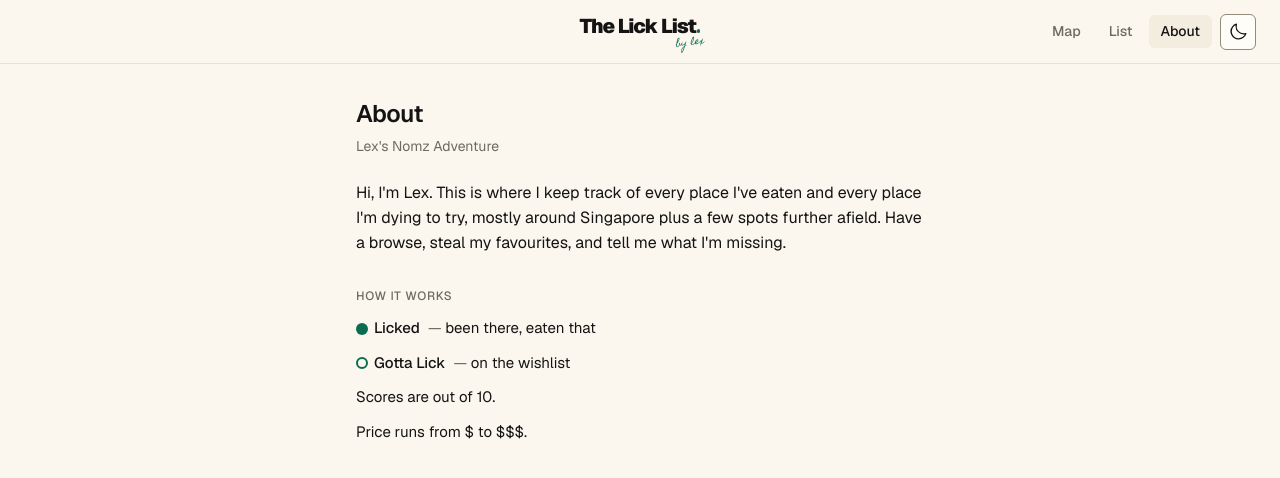
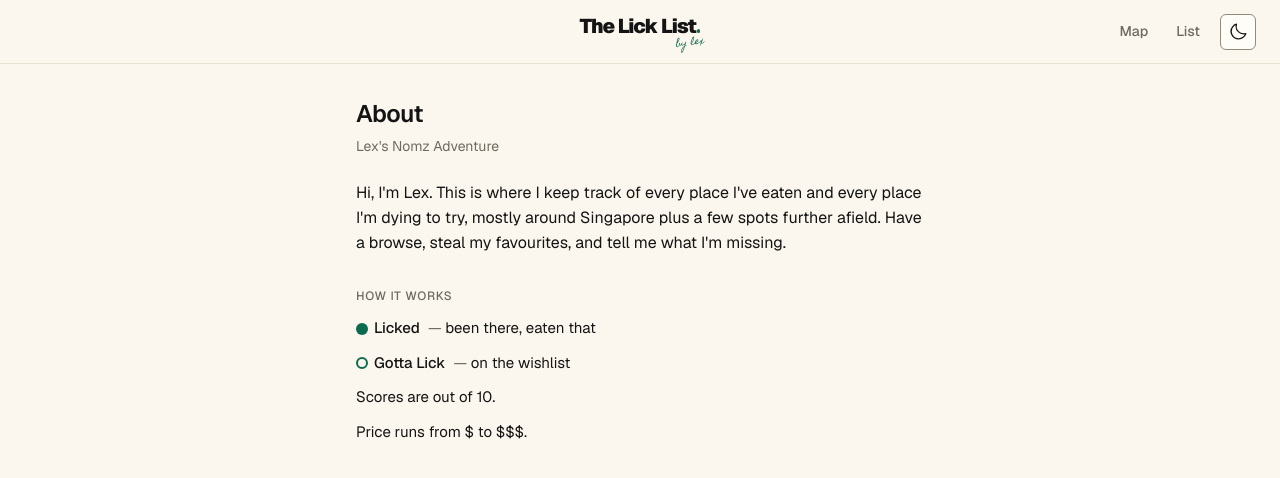
Before and after one commit to lxeiel/TheLickList, a Next.js app: page /about in a window 1280 px wide. Shown: the top 478 px of the page. Built offline with nearby package versions, Linux system fonts and the light colour scheme.

Commit message:
Remove About from the navbar
Co-Authored-By: Claude Opus 5.5 <noreply@anthropic.com>

```diff
--- a/app/_components/SiteNav.tsx
+++ b/app/_components/SiteNav.tsx
@@ -9,12 +9,11 @@ import Logo from "./Logo";
 import ThemeToggle from "./ThemeToggle";
 import styles from "./SiteNav.module.css";
 
-type Page = "map" | "list" | "about";
+type Page = "map" | "list";
 
 function currentPage(pathname: string): Page | null {
   if (pathname === "/") return "map";
   if (pathname.startsWith("/list")) return "list";
-  if (pathname.startsWith("/about")) return "about";
   return null;
 }
 
@@ -76,7 +75,6 @@ function NavBar({ hrefs }: { hrefs: Record<Page, string> }) {
   const links: { page: Page; label: string }[] = [
     { page: "map", label: "Map" },
     { page: "list", label: "List" },
-    { page: "about", label: "About" },
   ];
 
   return (
@@ -160,10 +158,10 @@ function NavBar({ hrefs }: { hrefs: Record<Page, string> }) {
 // string; useSearchParams requires a Suspense boundary (see layout.tsx).
 export default function SiteNav() {
   const params = useSearchParams();
-  return <NavBar hrefs={{ map: `${mapHref(params)}#map`, list: listHref(params), about: "/about" }} />;
+  return <NavBar hrefs={{ map: `${mapHref(params)}#map`, list: listHref(params) }} />;
 }
 
 // Same bar with plain links, shown until the query string is available.
 export function SiteNavFallback() {
-  return <NavBar hrefs={{ map: "/#map", list: "/list", about: "/about" }} />;
+  return <NavBar hrefs={{ map: "/#map", list: "/list" }} />;
 }
```
